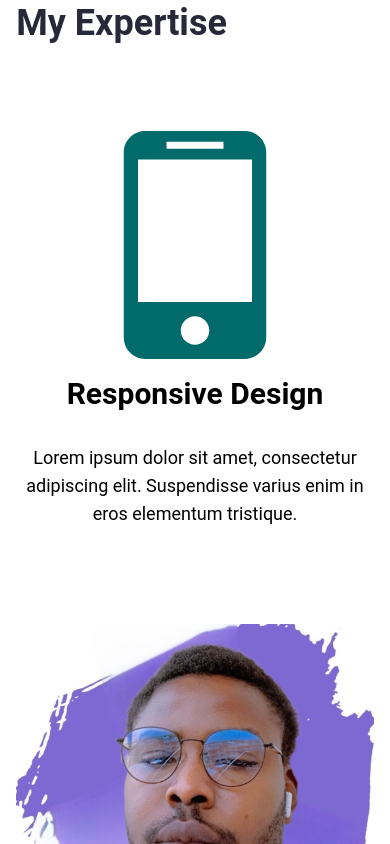
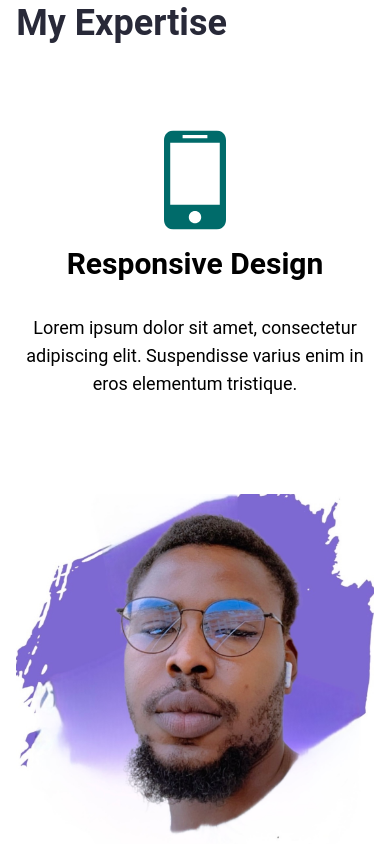
Before and after one commit to naps4444/portfolio-, a React (Create React App) app: page / in a window 390 px wide. Shown: the part 1120-1964 px from the top of the page. Built offline with nearby package versions, Linux system fonts and the light colour scheme.

Commit message:
update my porfolio

```diff
--- a/src/Components/Section3.jsx
+++ b/src/Components/Section3.jsx
@@ -13,7 +13,7 @@ const Section3 = () => {
         <div className='flex justify-between items-center'>
             <div className=' text-[#282938] flex flex-col gap-5 lg:gap-0'>
                 <p className='text-xs font-bold'>Recent Projects</p>
-                <p className='font-bold text-[20px] lg:text-[35px]'>My Portfolio</p>
+                <p className='font-bold text-[17px] lg:text-[35px]'>My Portfolio</p>
             </div>
             <div className='bg-[#7E69D3] w-[180px] rounded gap-2 py-3 px-3 flex justify-center items-center'>
                 <img src={giti} alt="git icon" />
--- a/src/SmallerComponents/Carousel.jsx
+++ b/src/SmallerComponents/Carousel.jsx
@@ -66,7 +66,7 @@ const Carousel = () => {
               <img
                 src={slide.image}
                 alt={`Slide ${index + 1}`}
-                className="w-[230px] mx-auto object-cover"
+                className="w-[100px] mx-auto object-cover"
               />
               <h1 className="p-4 text-3xl font-semibold text-center">{slide.h1}</h1>
               <p className="p-4 text-lg text-center">{slide.paragraph}</p>
```
